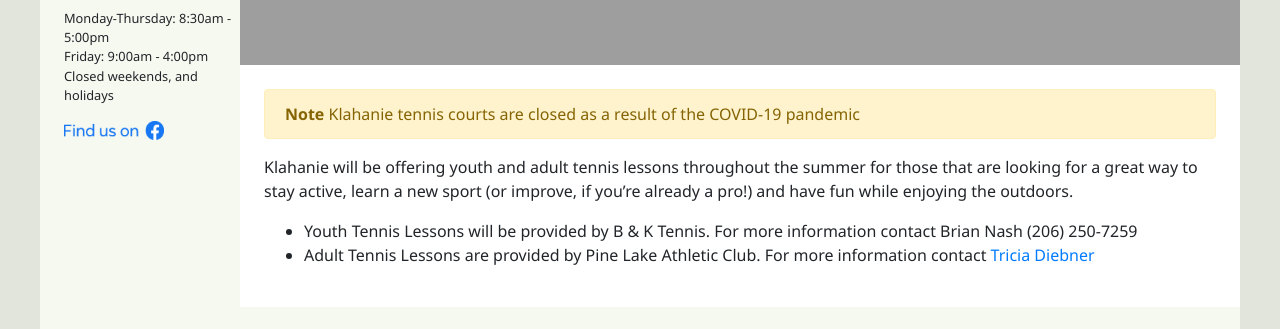
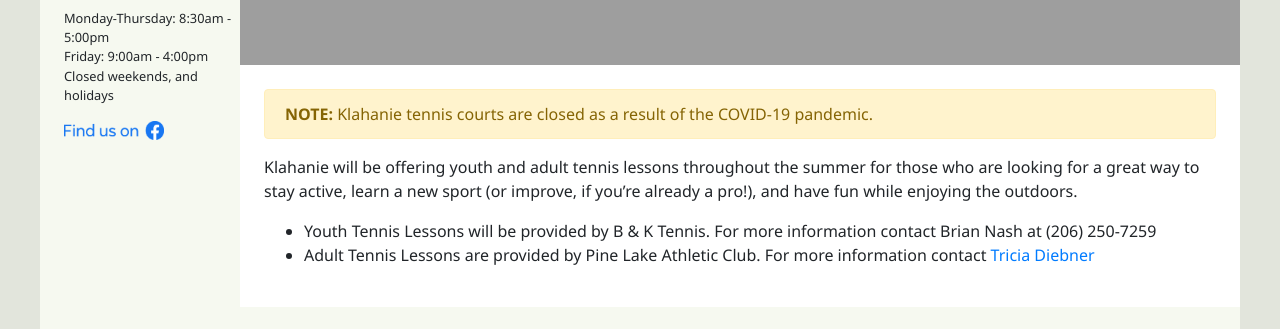
Before and after one commit to SharonManyara/klahanie, a Jekyll site: the page built from _amenities/tennis-information.md, in a window 1280 px wide. Shown: the part 685-1014 px from the top of the page. Built offline with Jekyll 4.4.1, drawn with Linux system fonts in a browser that asks for light colours; comment, search, counter and statistics services are not loaded.

Commit message:
Incorporate feedback from ALFalls

```diff
--- a/_amenities/tennis-information.md
+++ b/_amenities/tennis-information.md
@@ -10,10 +10,10 @@
 ---
 
 <div class="alert alert-warning">
-<strong>Note</strong> Klahanie tennis courts are closed as a result of the COVID-19 pandemic
+<strong>NOTE: </strong> Klahanie tennis courts are closed as a result of the COVID-19 pandemic.
 </div>
 
-Klahanie will be offering youth and adult tennis lessons throughout the summer for those that are looking for a great way to stay active, learn a new sport (or improve, if you're already a pro!) and have fun while enjoying the outdoors.
+Klahanie will be offering youth and adult tennis lessons throughout the summer for those who are looking for a great way to stay active, learn a new sport (or improve, if you're already a pro!), and have fun while enjoying the outdoors.
 
-* Youth Tennis Lessons will be provided by B &amp; K Tennis. For more information contact Brian Nash (206) 250-7259
+* Youth Tennis Lessons will be provided by B &amp; K Tennis. For more information contact Brian Nash at (206) 250-7259
 * Adult Tennis Lessons are provided by Pine Lake Athletic Club. For more information contact [Tricia Diebner](mailto:triciad@columbiaathletic.com")
```
